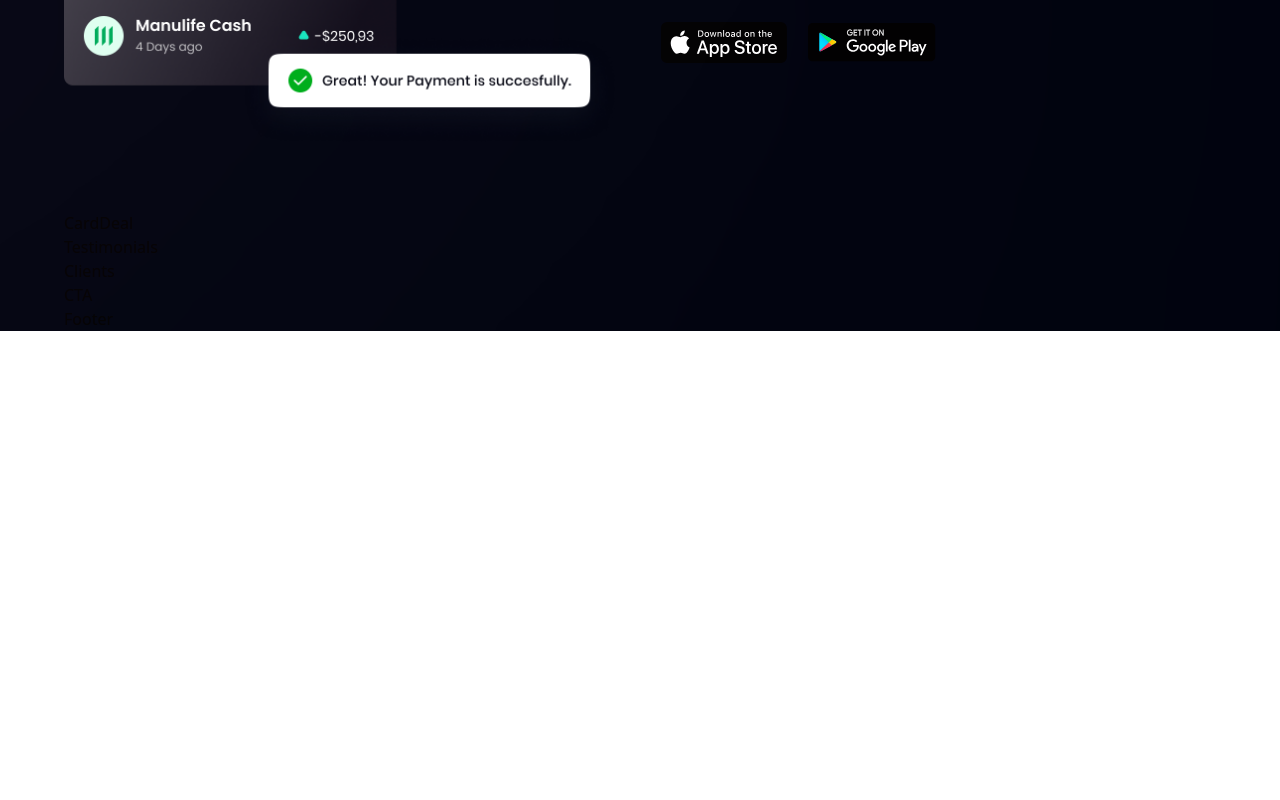
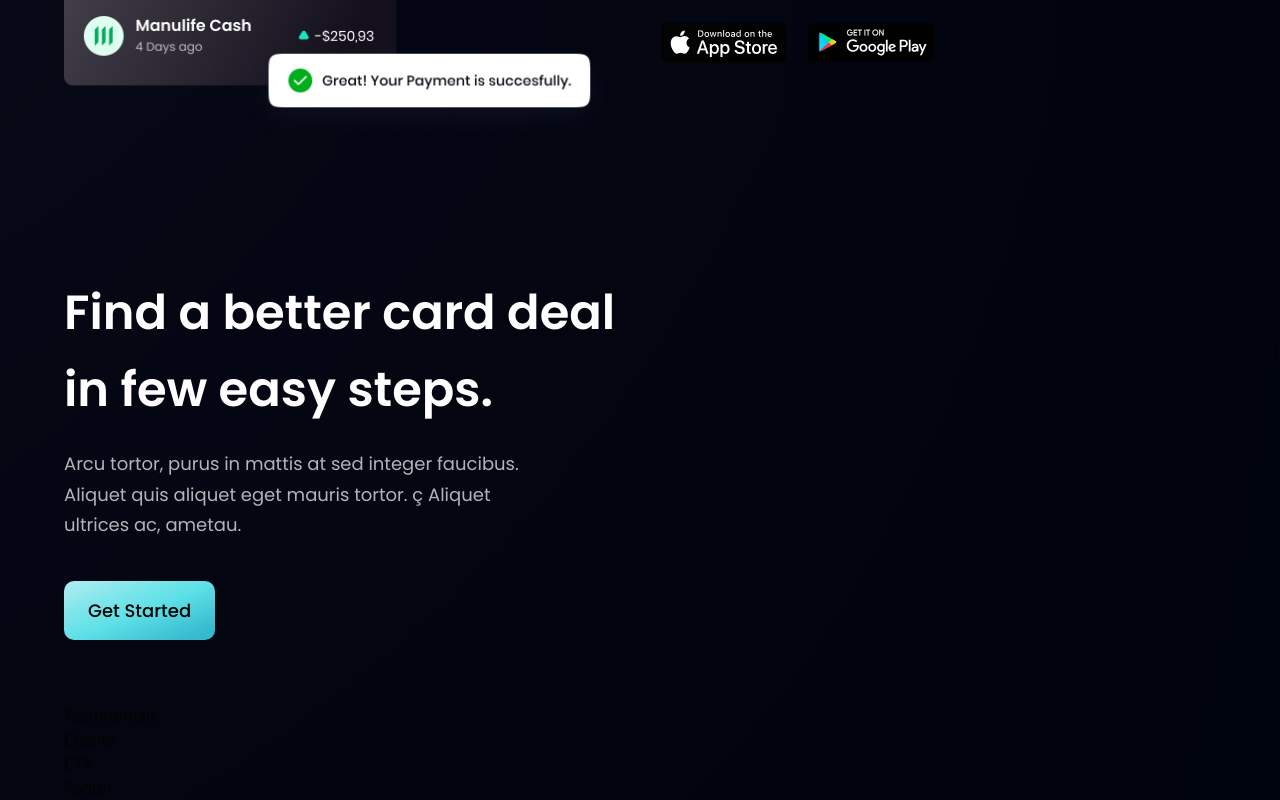
Before and after one commit to owaisahmad315/Modern-bank-app, a React (Vite) app: page / in a window 1280 px wide. Shown: the part 1978-2778 px from the top of the page. Before the commit the page ends 2309 px from the top, so only its background shows below. Built offline with nearby package versions, Linux system fonts and the light colour scheme.

Commit message:
worked on carddeal section

```diff
--- a/src/components/Button.jsx
+++ b/src/components/Button.jsx
@@ -4,7 +4,8 @@
   return (
      <button type="button" className={`py-4 px-6
      bg-blue-gradient font-poppins font-medium
-     text-[18px] text-primay outline-none ${styles}`}>
+     text-[18px] text-primay outline-none ${styles}
+     rounded-[10px]`}>
         Get Started
      </button>
   )
--- a/src/components/CardDeal.jsx
+++ b/src/components/CardDeal.jsx
@@ -1,9 +1,25 @@
 import React from 'react'
+import { card } from '../assets';
+import styles, { layout} from '../style';
+import Button from './Button';
+const CardDeal = () => (
+  <section className={layout.section}>
+    <div className={layout.sectionInfo}>
+      <h2 className={styles.heading2}>
+      Find a better card deal <br className="sm:block hidden" /> in few easy steps.
+      </h2>
+      <p className={`${styles.paragraph}
+      max-w-[470px] mt-5`}>
+      Arcu tortor, purus in mattis at sed integer
+      faucibus. Aliquet quis aliquet eget mauris tortor.
+      ç Aliquet ultrices ac, ametau.
+      </p>
+      <Button styles="mt-10"/>
+    </div>
 
-const CardDeal = () => {
-  return (
-    <div>CardDeal</div>
-  )
-}
+
+
+  </section>
+)
 
 export default CardDeal
```
